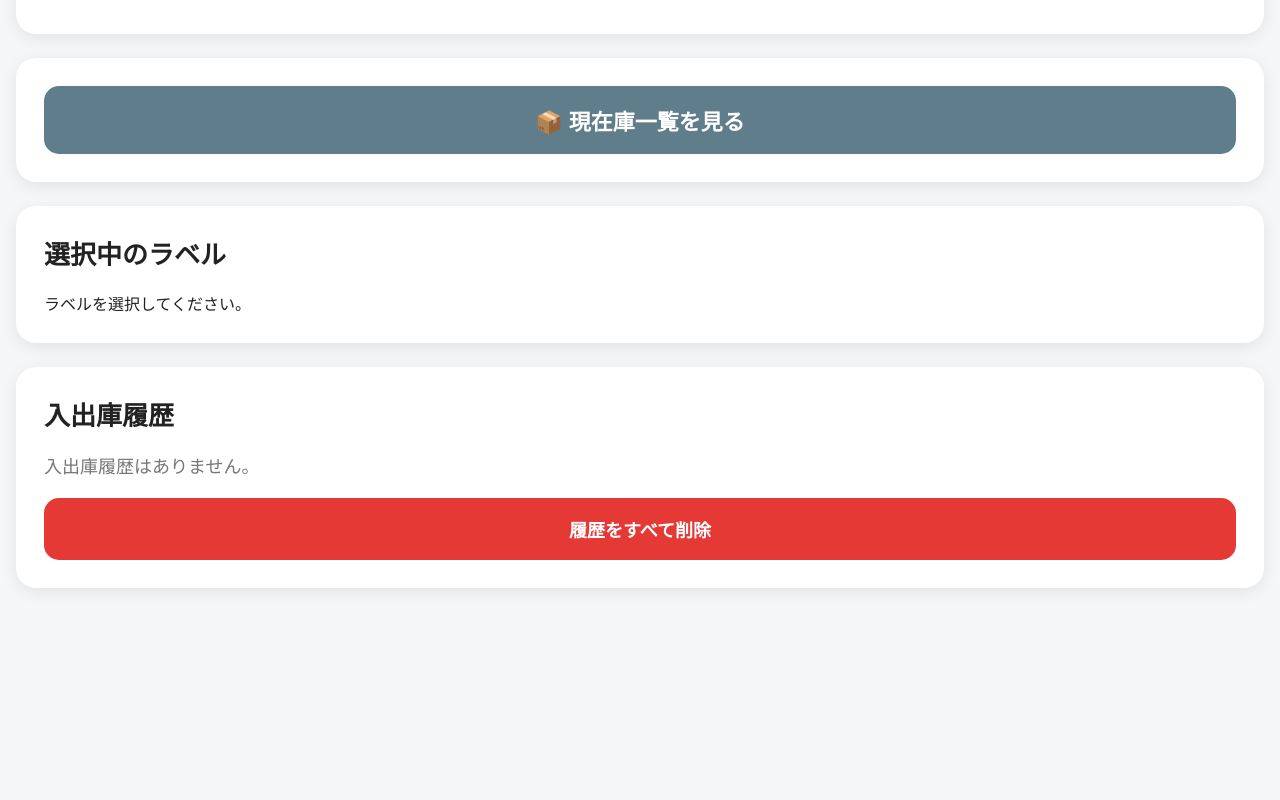
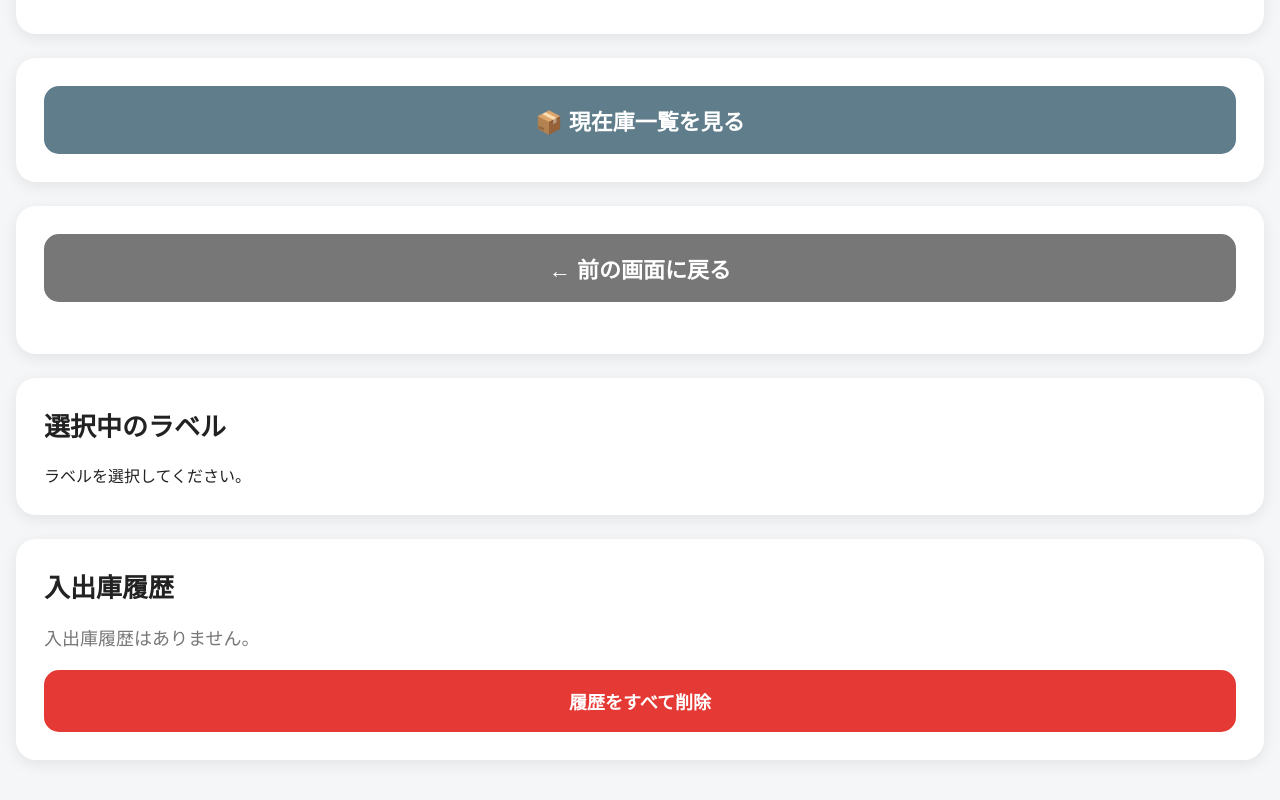
Before and after one commit to kagekatu777-commits/label-stock, a plain HTML site: page index.html in a window 1280 px wide. Shown: the part 928-1728 px from the top of the page. Before the commit the page ends 1556 px from the top, so only its background shows below. Drawn offline with Linux system fonts and the light colour scheme.

Commit message:
Implement back button with navigation functionality
Added a back button with functionality to navigate to the previous page or return to index.html.

```diff
--- a/index.html
+++ b/index.html
@@ -305,6 +305,25 @@ button{
 }
 
 
+/* =========================
+   戻るボタン
+========================= */
+
+.back-btn{
+    width:100%;
+    background:#777;
+    color:white;
+    margin-top:0;
+    margin-bottom:24px;
+    padding:18px;
+    font-size:22px;
+}
+
+.back-btn:active{
+    transform:scale(0.98);
+}
+
+
 @media(max-width:500px){
 
     .inventory-label{
@@ -446,6 +465,22 @@ button{
 
 
 <!-- =========================
+     戻るボタン
+========================= -->
+
+<div class="card">
+
+<button
+    class="back-btn"
+    onclick="goBack()"
+>
+← 前の画面に戻る
+</button>
+
+</div>
+
+
+<!-- =========================
      選択中
 ========================= -->
 
@@ -525,6 +560,25 @@ let history =
 
 let selectedLabel = null;
 let selectedGender = "男";
+
+
+/* =========================
+   戻る
+========================= */
+
+function goBack(){
+
+    if(history.length > 0){
+
+        window.history.back();
+
+    }else{
+
+        window.location.href = "index.html";
+
+    }
+
+}
 
 
 /* =========================
@@ -771,7 +825,7 @@ function searchLabels(){
 
         /*
            完全一致がなければ
-           今まで通り部分一致
+           部分一致
         */
 
         filtered =
```
